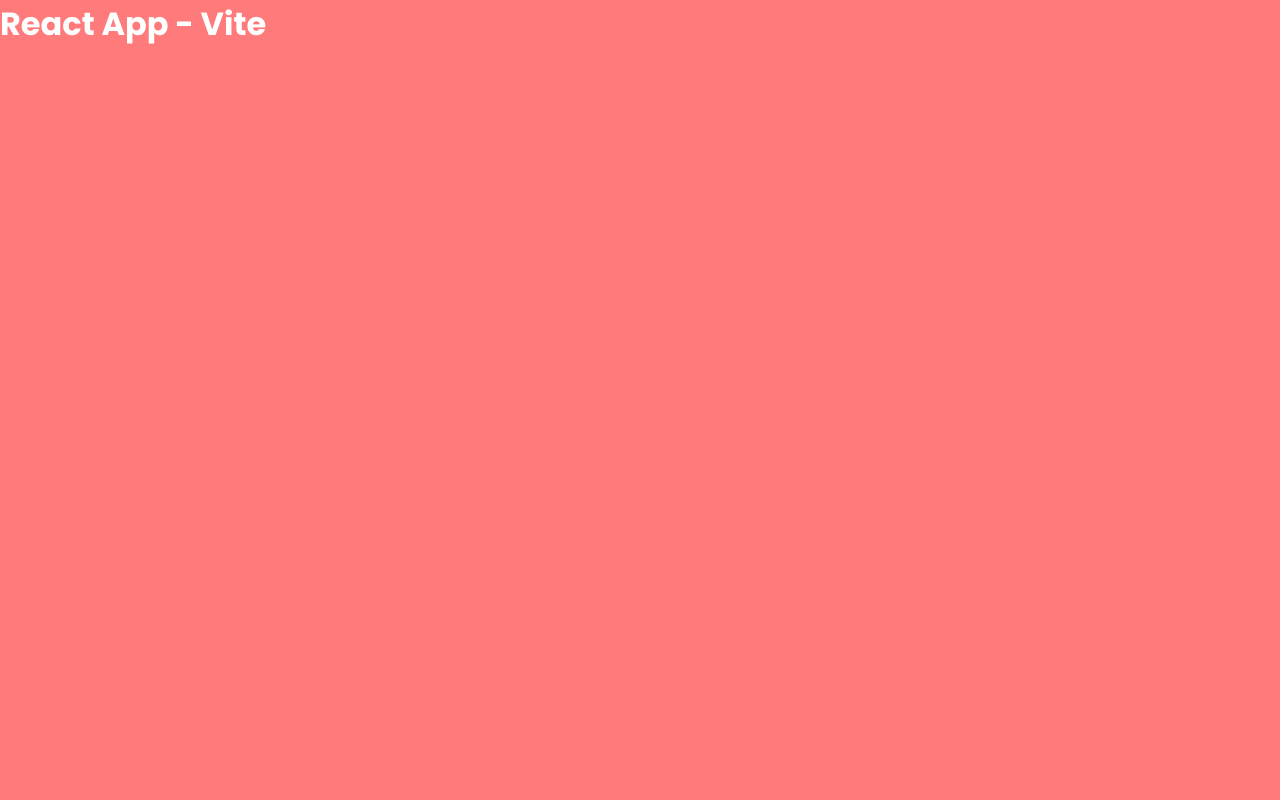
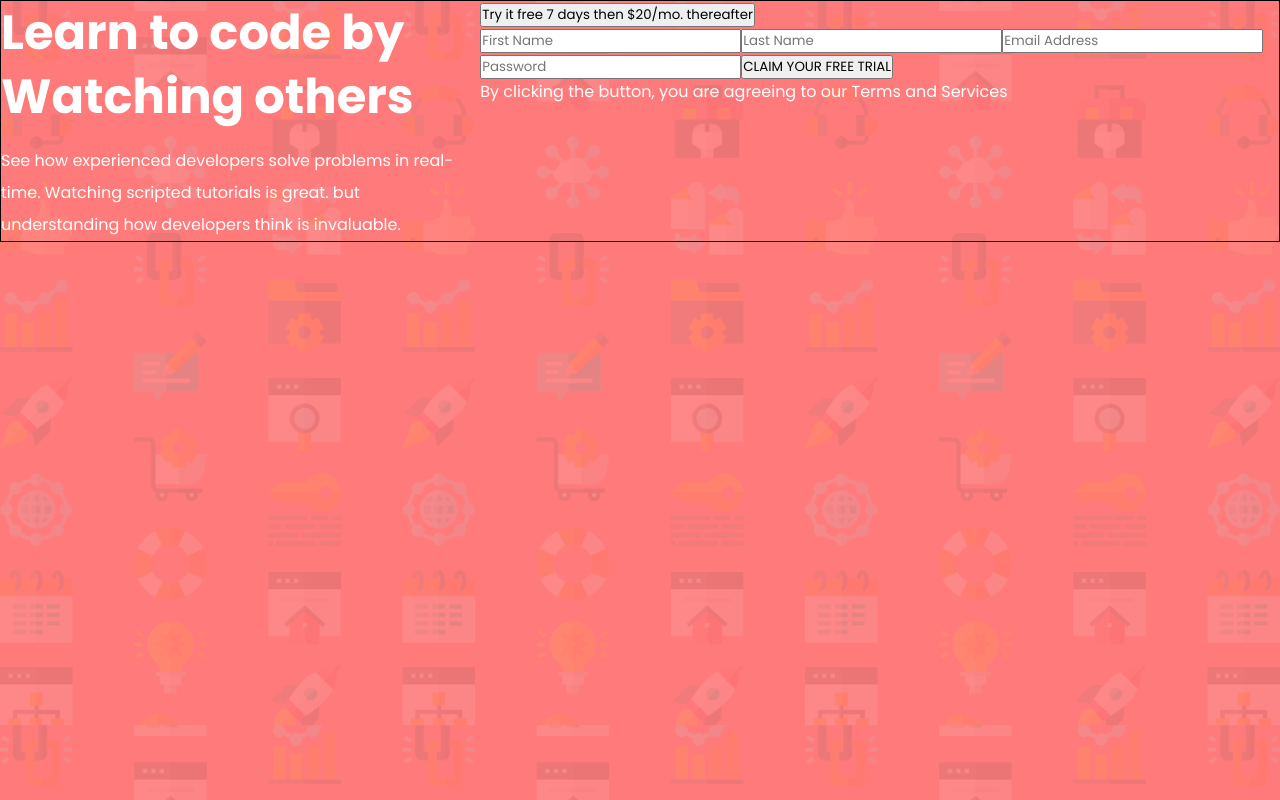
Before and after one commit to pedro-drosa/Signup-Form, a React (Vite) app: page / in a window 1280 px wide. Built offline with nearby package versions, Linux system fonts and the light colour scheme.

Commit message:
feat(SignUp): initial structure and styles

```diff
--- a/src/App.tsx
+++ b/src/App.tsx
@@ -1,5 +1,7 @@
+import SignUp from './pages/SignUp';
+
 const App = () => {
-  return <h1>React App - Vite</h1>;
+  return <SignUp />;
 };
 
 export default App;
--- /dev/null
+++ b/src/pages/SignUp/index.tsx
@@ -0,0 +1,31 @@
+import styles from './styles.module.scss';
+
+const SignUp = () => {
+  return (
+    <main className={`container ${styles.signup}`}>
+      <section>
+        <h1>Learn to code by Watching others</h1>
+        <p>
+          See how experienced developers solve problems in real-time. Watching
+          scripted tutorials is great. but understanding how developers think is
+          invaluable.
+        </p>
+      </section>
+      <div>
+        <button>Try it free 7 days then $20/mo. thereafter</button>
+        <form>
+          <input type="text" placeholder="First Name" />
+          <input type="text" placeholder="Last Name" />
+          <input type="email" placeholder="Email Address" />
+          <input type="password" placeholder="Password" />
+          <button>CLAIM YOUR FREE TRIAL</button>
+          <p>
+            By clicking the button, you are agreeing to our Terms and Services
+          </p>
+        </form>
+      </div>
+    </main>
+  );
+};
+
+export default SignUp;
--- /dev/null
+++ b/src/pages/SignUp/styles.module.scss
@@ -0,0 +1,17 @@
+.signup {
+  display: grid;
+  grid-template-columns: 1.2fr 2fr;
+
+  section {
+    h1 {
+      font-size: 3rem;
+      font-weight: 700;
+      line-height: 4rem;
+      margin-bottom: 1rem;
+    }
+    p {
+      font-size: 1rem;
+      line-height: 2rem;
+    }
+  }
+}
--- a/src/styles/global.scss
+++ b/src/styles/global.scss
@@ -16,7 +16,13 @@
 
 body {
   background: var(--Red);
+  background-image: url('../assets/bg-intro-desktop.png');
+  background-size: cover;
   color: var(--White);
+
+  @media (max-width: 375px) {
+    background-image: url('../assets/bg-intro-mobile.png');
+  }
 }
 
 a,
@@ -32,4 +38,5 @@ a {
 .container {
   max-width: 1440px;
   margin: 0 auto;
+  border: 1px solid #000;
 }
```
